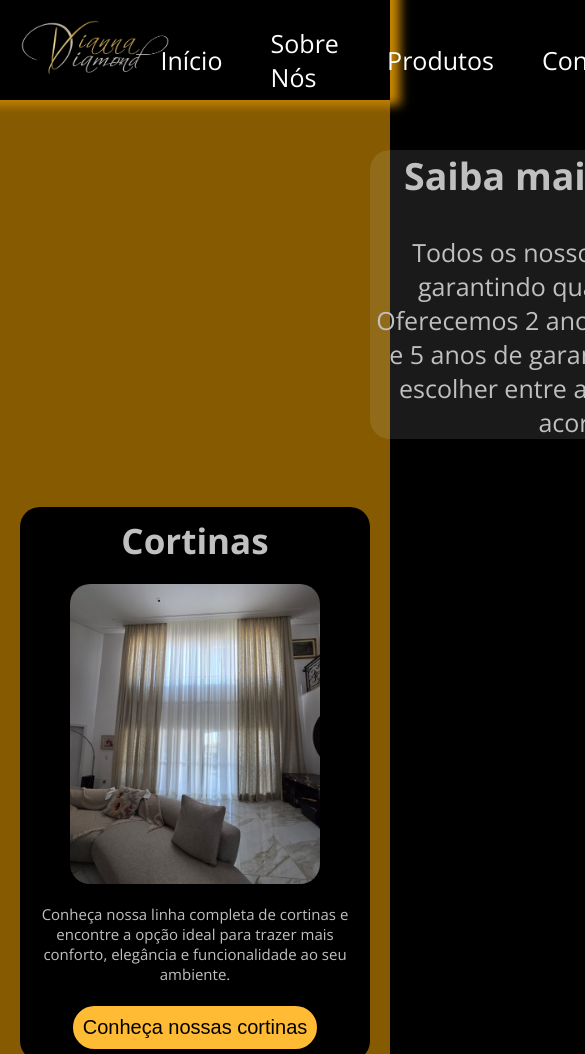
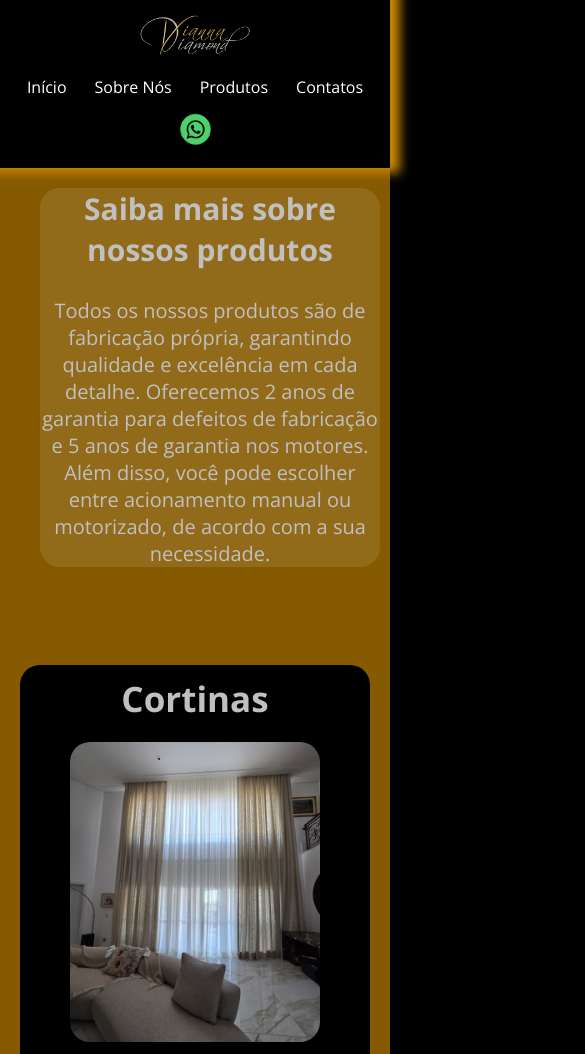
Before and after one commit to guiKardz0/Vianna-Diamond, a plain HTML site: page produtos.html in a window 390 px wide. Shown: the top 1054 px of the page, 585 px wide, since content can reach past the window. Drawn offline with nearby package versions, Linux system fonts and the light colour scheme.

Commit message:
colocando o responsivo na parte de produtos ja colocado

```diff
--- a/produtos.css
+++ b/produtos.css
@@ -326,3 +326,72 @@ button{
         border: solid white 2px;
     }
 }
+
+footer{
+    display: flex;
+    flex-direction: column;
+    align-items: center;
+}
+
+.rodape-topo{
+    color: #ffbb33;
+    margin-top: 40px;
+}
+
+.copy{
+    color: #999;
+    margin: 30px;
+}
+
+@media (max-width: 768px) {
+
+    .card-toldos{
+        margin: 0px;
+    }
+    .card-persianas{
+        margin: 0px;
+    }
+    .card-cortinas{
+
+        margin:  0px 0px 20px 0px;
+
+    }
+    /* === HEADER === */
+    header {
+        flex-direction: column;
+        align-items: center;
+        padding: 10px 0;
+    }
+
+    .logoImagem {
+        width: 7rem;
+        margin: 5px 0;
+    }
+
+    nav {
+        margin-right: 0;
+        margin-top: 5px;
+        gap: 8px;
+        flex-wrap: wrap;
+        justify-content: center;
+        width: 100%;
+    }
+
+    nav a {
+        font-size: 1rem;
+        padding: 5px 10px;
+    }
+
+    .whatsappImagem {
+        width: 45px;
+        margin-right: 0;
+        margin-top: 5px;
+    }
+.texto-inicial{
+
+margin:0px 0px 30px 20px;
+flex-wrap: wrap;
+font-size: 20px;
+width: 340px;
+}
+}
--- a/produtos.html
+++ b/produtos.html
@@ -25,7 +25,7 @@
         </nav>
 
         <div class="whatsapp">
-            <img class="whatsappImagem" src="./Imagens/whatsapp-logo.png" alt="whatsapp-logo">
+            <a href="https://wa.me/5511980182406"><img class="whatsappImagem" src="./Imagens/whatsapp-logo.png" alt="whatsapp-logo"></a>
         </div>
     </header>
 
@@ -88,7 +88,8 @@
 
 
     <footer>
-
+  <a href="#topo" class="rodape-topo">Quer ir de volta ao topo?</a>
+        <p class="copy">© 2026 Vianna Diamond. Todos os direitos reservados.</p>
     </footer>
 </body>
 
--- a/sobre.css
+++ b/sobre.css
@@ -103,7 +103,6 @@ nav a:hover {
 
 
 /* configurações da section sobre*/
-
 
 
 main {
@@ -237,3 +236,46 @@ main {
     color: white;
     border: solid white 2px;
 }
+
+footer{
+    display: flex;
+    flex-direction: column;
+    align-items: center;
+}
+
+.rodape-topo{
+    color: #ffbb33;
+    margin-top: 40px;
+}
+
+.copy{
+    color: #999;
+    margin: 30px;
+}
+
+/* Evita rolagem horizontal */
+html, body {
+    margin: 0;
+    padding: 0;
+    overflow-x: hidden;
+}
+
+/* Header */
+header {
+    width: 100%;
+}
+
+/* Nav em linha */
+nav {
+    display: flex;
+    justify-content: center;
+    align-items: center;
+    flex-wrap: wrap; /* quebra a linha se necessário */
+    gap: 10px;
+}
+
+nav a {
+    font-size: 14px;
+    padding: 5px;
+    white-space: nowrap;
+}
```
Also changed, not shown: Sobre.html (+5 -1 lines), contatos.css (+17 -0 lines), contatos.html (+2 -1 lines), cortina.html (+6 -5 lines), persianas.html (+2 -1 lines), toldos.html (+2 -1 lines).
